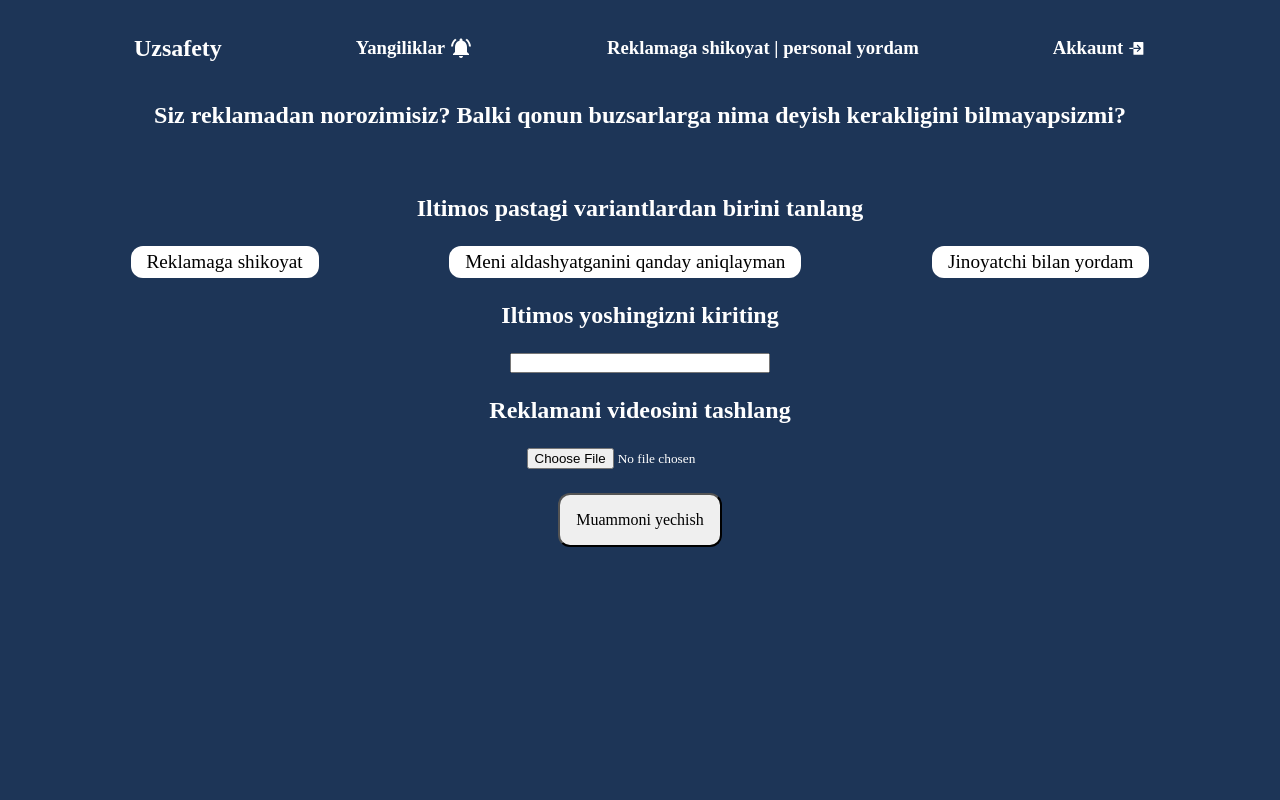
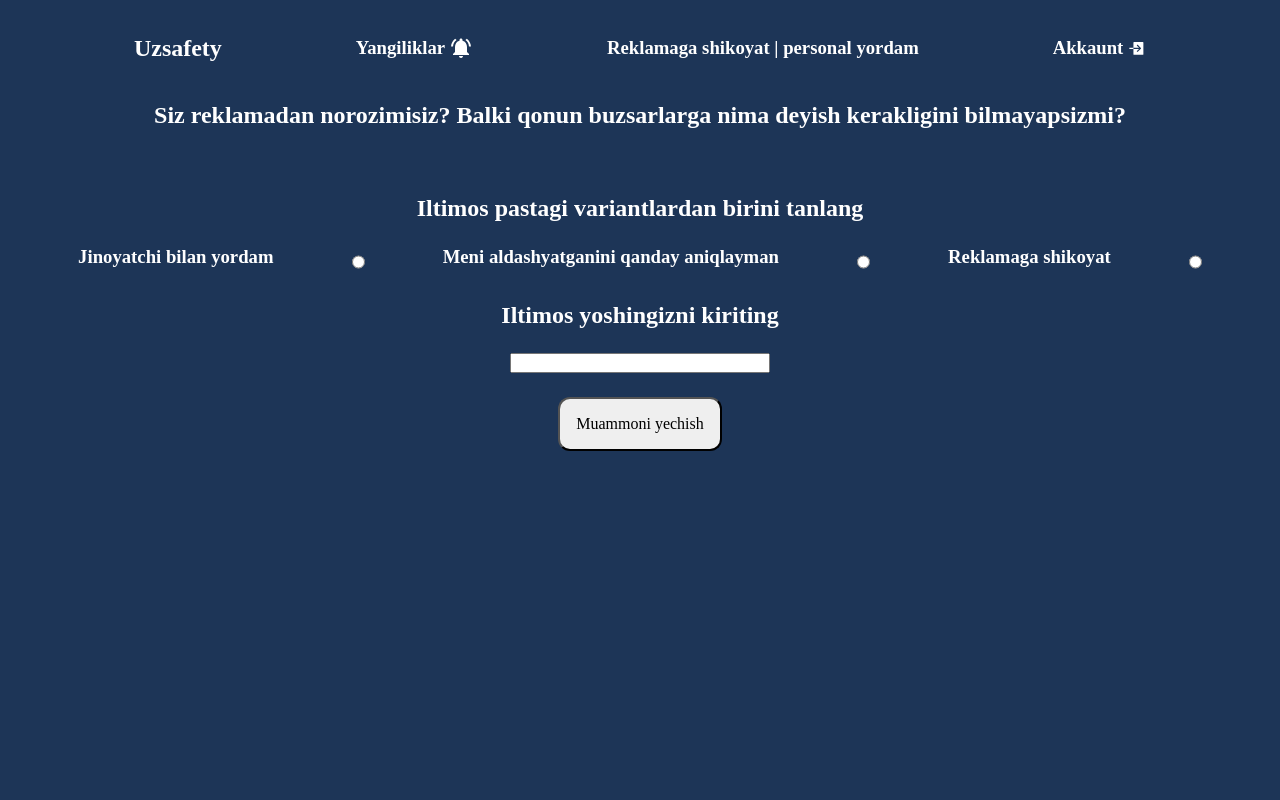
Before and after one commit to Ozodbek3/Cyber_Security, a React (Create React App) app: page /report in a window 1280 px wide. Shown: the top 800 px of the page. Built offline with nearby package versions, Linux system fonts and the light colour scheme.

Commit message:
REport 1 half done

```diff
--- a/src/containers/ReportPage/ReportContainer.jsx
+++ b/src/containers/ReportPage/ReportContainer.jsx
@@ -9,7 +9,7 @@ const Container = styled.div`
     margin-top: 8%;
     flex-direction: column;
 `
-const Muammo = styled.div`
+const Muammo = styled.form`
     display: flex;
     align-items: center;
     flex-direction: column;
@@ -22,7 +22,7 @@ const Title = styled.h2`
     color: white;
     cursor: default !important;
 `
-const Option = styled.button`
+const Option = styled.input`
     display: flex;
     padding: 1rem;
     height: 2rem;
@@ -48,30 +48,32 @@ const BtnCon = styled.div`
 const Yosh = styled.input`
     width: 20%;
 `
-const Button = styled.button`
+const Button = styled.input`
     padding: 1rem;
     font-size: medium;
     border-radius: 12px;
 `
 const ReportContainer = () => {
+    const [show , setShow] = useState(true)
     const navigate = useNavigate()
     return(
-        <Container>
-            <Muammo>
+        (show && <Container>
+            <Muammo onSubmit={(e) =>  e.preventDefault}>
                 <Title>Siz reklamadan norozimisiz? Balki qonun buzsarlarga nima deyish kerakligini bilmayapsizmi?</Title> <br />
                 <Title>Iltimos pastagi variantlardan birini tanlang</Title>
                 <BtnCon>
-                    <Option>Reklamaga shikoyat</Option>
-                    <Option>Meni aldashyatganini qanday aniqlayman</Option>
-                    <Option>Jinoyatchi bilan yordam</Option>
+                    <h3>Jinoyatchi bilan yordam</h3>
+                    <Option type="radio" name="option" required/>
+                    <h3 htmlFor="">Meni aldashyatganini qanday aniqlayman</h3>
+                    <Option type="radio" name="option" required/>
+                    <h3 htmlFor="">Reklamaga shikoyat</h3>
+                    <Option type="radio" name="option" required/>
                 </BtnCon>
                 <Title>Iltimos yoshingizni kiriting</Title>
-                <Yosh type="text" />
-                <Title>Reklamani videosini tashlang</Title>
-                <input type="file" />
-                <Button onClick={navigate("/report/chat")}>Muammoni yechish</Button>
+                <Yosh type="text" required/>
+                <Button type="submit" value="Muammoni yechish"/>
             </Muammo>
-        </Container>
+        </Container>)
     )
 }
 
```
